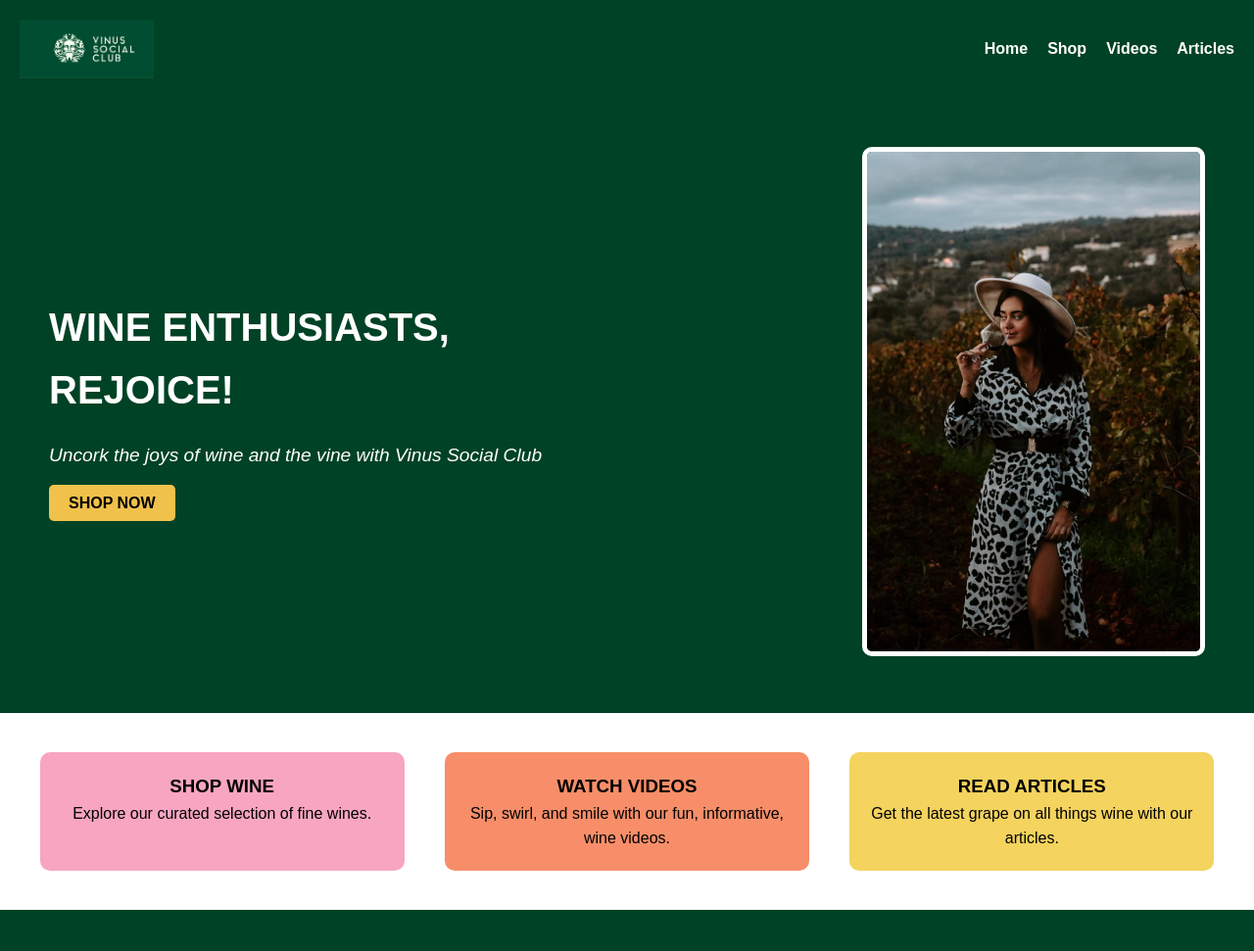
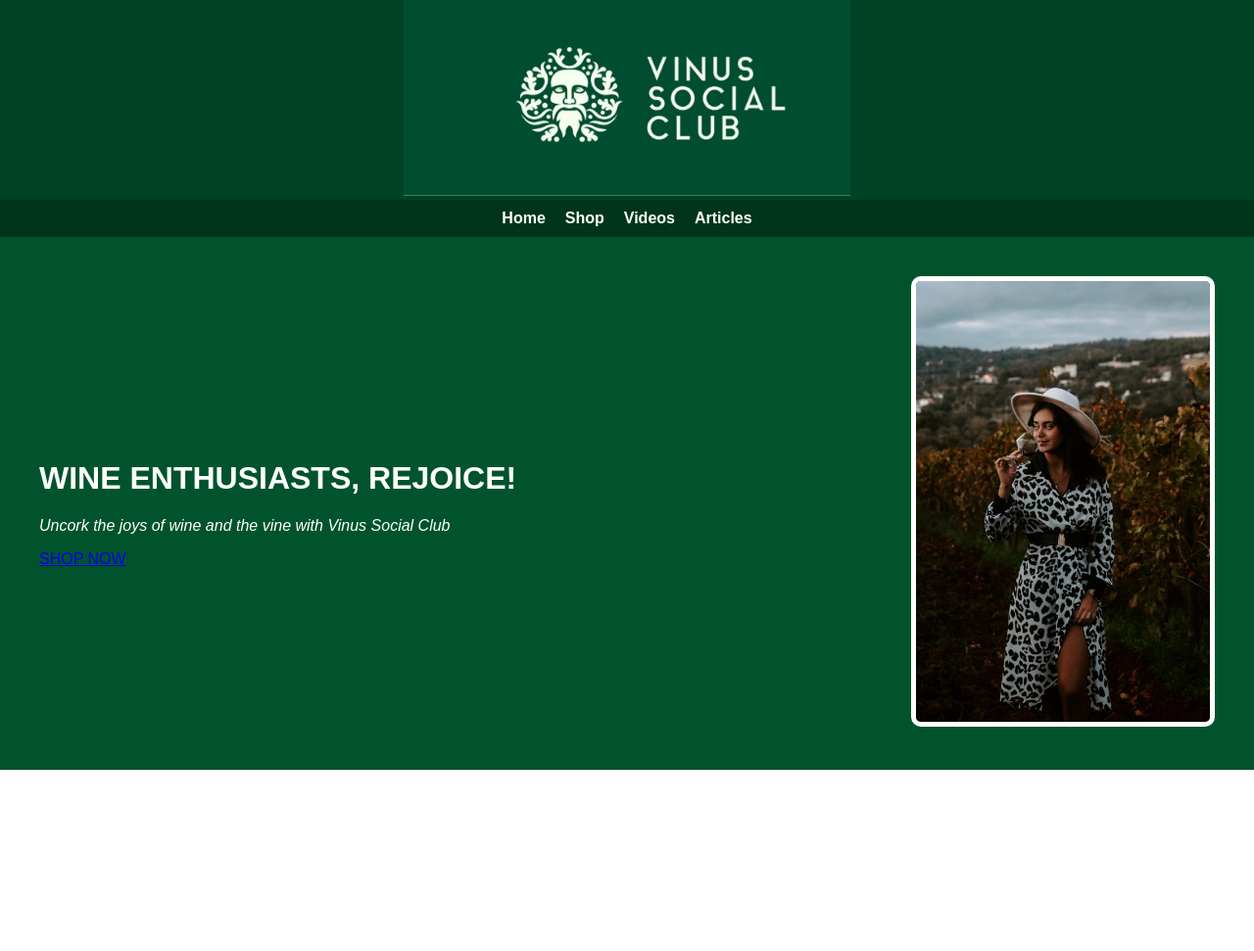
Before and after one commit to VinusSocialClub/Wine, a plain HTML site: page index.html in a window 1280 px wide. Shown: the whole page at 98% size. Before the commit the page ends 929 px from the top, so only its background shows below. Drawn offline with Linux system fonts and the light colour scheme.

Commit message:
Update style.css

```diff
--- a/style.css
+++ b/style.css
@@ -1,102 +1,92 @@
 
-* {
+body {
+  font-family: Arial, sans-serif;
   margin: 0;
   padding: 0;
-  box-sizing: border-box;
-  font-family: Arial, sans-serif;
-}
-
-body {
-  background-color: #004225;
-  color: white;
-  line-height: 1.6;
+  background-color: #fff;
+  color: #333;
 }
 
 header {
-  display: flex;
-  align-items: center;
-  justify-content: space-between;
-  padding: 20px;
   background-color: #004225;
+  color: white;
+  padding: 0;
+  display: block;
+  text-align: center;
 }
 
 .logo {
-  height: 60px;
+  width: 100%;
+  height: auto;
+  max-height: 200px;
+  object-fit: contain;
+}
+
+nav {
+  background-color: #00351b;
+  padding: 10px 0;
 }
 
 nav ul {
   list-style: none;
   display: flex;
+  justify-content: center;
   gap: 20px;
+  margin: 0;
+  padding: 0;
 }
 
-nav a {
+nav ul li a {
+  color: white;
   text-decoration: none;
-  color: white;
   font-weight: bold;
 }
 
 .hero {
   display: flex;
+  flex-wrap: wrap;
   justify-content: space-between;
   align-items: center;
-  padding: 50px;
-  flex-wrap: wrap;
-  background-color: #004225;
+  padding: 40px;
+  background-color: #00532d;
+  color: white;
 }
 
 .hero-text {
   max-width: 50%;
 }
 
-.hero-text h1 {
-  font-size: 2.5em;
-  margin-bottom: 20px;
-}
-
-.hero-text p {
-  font-size: 1.2em;
-  margin-bottom: 20px;
-}
-
-.cta-button {
+.shop-button {
+  display: inline-block;
   padding: 10px 20px;
-  background-color: #f0c14b;
+  background-color: #f0b429;
   color: black;
   text-decoration: none;
   font-weight: bold;
-  border-radius: 5px;
+  margin-top: 10px;
 }
 
 .hero-image img {
-  max-width: 350px;
+  max-width: 300px;
+  border: 5px solid white;
   border-radius: 10px;
-  border: 5px solid white;
 }
 
 .features {
   display: flex;
+  flex-wrap: wrap;
   justify-content: space-around;
-  padding: 40px 20px;
-  background-color: white;
-  color: black;
-  text-align: center;
+  padding: 30px;
 }
 
 .feature {
   width: 30%;
   padding: 20px;
+  text-align: center;
   border-radius: 10px;
+  color: white;
 }
 
-.pink {
-  background-color: #f8a5c2;
-}
-
-.orange {
-  background-color: #f78e69;
-}
-
-.yellow {
-  background-color: #f4d35e;
-}
+.shop { background-color: #f27d8c; }
+.watch { background-color: #f1943c; }
+.read { bac
```
